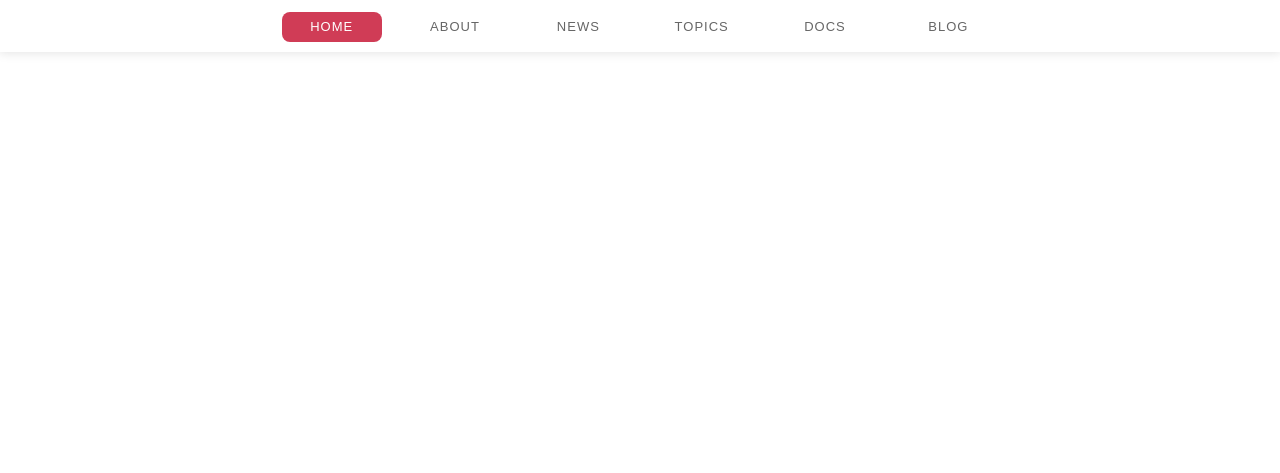
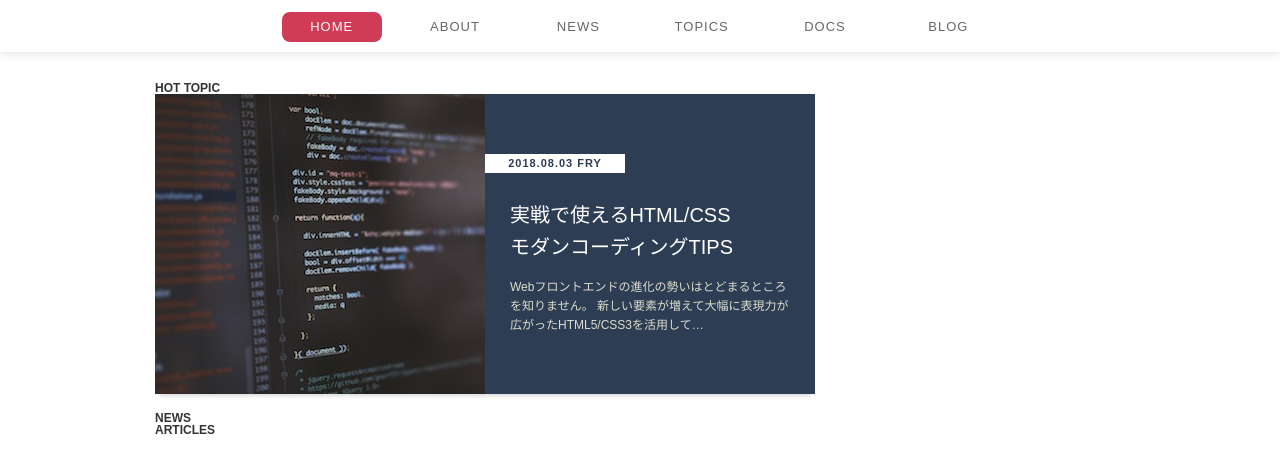
Before and after one commit to ryamakuchi/html5-css3-modern-coding, a plain HTML site: page code_kata/standard-layout/index.html in a window 1280 px wide. Shown: the part 87-560 px from the top of the page. Drawn offline with Linux system fonts and the light colour scheme.

Commit message:
Chapter-04 halfway

```diff
--- a/code_kata/standard-layout/css/style.scss
+++ b/code_kata/standard-layout/css/style.scss
@@ -12,6 +12,7 @@ body {
   color: #333;
   font-size: 1.2rem;
   font-family: "Hiragino Kaku Gothic ProN",  Meiryo,  sans-serif;
+  -webkit-font-smoothing: antialiased;
 }
 
 a {
@@ -116,6 +117,64 @@ a {
 
 
 /* --------------------------------
+ * hot-topic
+ * -------------------------------- */
+.hot-topic {
+  display: block;
+  height: 300px;
+  margin-bottom: 30px;
+  box-shadow: 0 6px 4px -4px rgba(0, 0, 0, 0.15);
+  transition: opacity 0.15s; // transitionをopacityに対してかけている
+
+  &:hover {
+    opacity: 0.85;
+  }
+
+  .image {
+    float: left;
+    width: 50%;
+    height: 100%;
+  }
+
+  .content {
+    position: relative;
+    float: left;
+    width: 50%;
+    height: 100%;
+    padding: 105px 25px 0;
+    background-color: #2d3d54;
+    line-height: 1.6;
+  }
+
+  .title {
+    margin-bottom: 15px;
+    color: #fff;
+    font-weight: normal;
+    font-size: 2rem;
+  }
+
+  .desc {
+    color: #ddc;
+  }
+
+  .date {
+    position: absolute;
+    top: 60px;
+    left: 0;
+    width: 140px;
+    padding: 4px;
+    background-color: #fff;
+    color: #2d3d54;
+    text-align: center;
+    letter-spacing: 1px;
+    font-weight: bold;
+    font-size: 1.1rem;
+    line-height: 1;
+  }
+}
+
+
+/* --------------------------------
  * sidemenu
  * -------------------------------- */
 .sidemenu {
--- a/code_kata/standard-layout/index.html
+++ b/code_kata/standard-layout/index.html
@@ -7,6 +7,7 @@
   <link rel="stylesheet" href="./css/style.css">
 </head>
 <body>
+
   <header class="header">
     <h1 class="logo">
       <a href="/">SAMPLE SITE</a>
@@ -22,9 +23,34 @@
       </ul>
     </nav>
   </header>
+
   <div class="wrapper clearfix">
+
     <main class="main">
+      <section class="hot-topic clearfix">
+        <h2 class="hidden">HOT TOPIC</h2>
+        <a href="#" class="hot-topic">
+          <img class="image" src="./images/hot-topic.jpg" alt="コーディング画面">
+          <div class="content">
+            <h3 class="title">実戦で使えるHTML/CSS<br>モダンコーディングTIPS</h3>
+            <p class="desc">
+              Webフロントエンドの進化の勢いはとどまるところを知りません。
+              新しい要素が増えて大幅に表現力が広がったHTML5/CSS3を活用して…
+            </p>
+            <time class="date" datetime="2018-08-03">2018.08.03 FRY</time>
+          </div>
+        </a>
+      </section>
+
+      <section class="news">
+        <h2>NEWS</h2>
+      </section>
+
+      <section class="articles">
+        <h2 class="hidden">ARTICLES</h2>
+      </section>
     </main>
+
     <div class="sidemenu">
     </div>
   </div>
```
Also changed, not shown: code_kata/standard-layout/css/memo.md (+40 -1 lines), code_kata/standard-layout/css/style.css.
